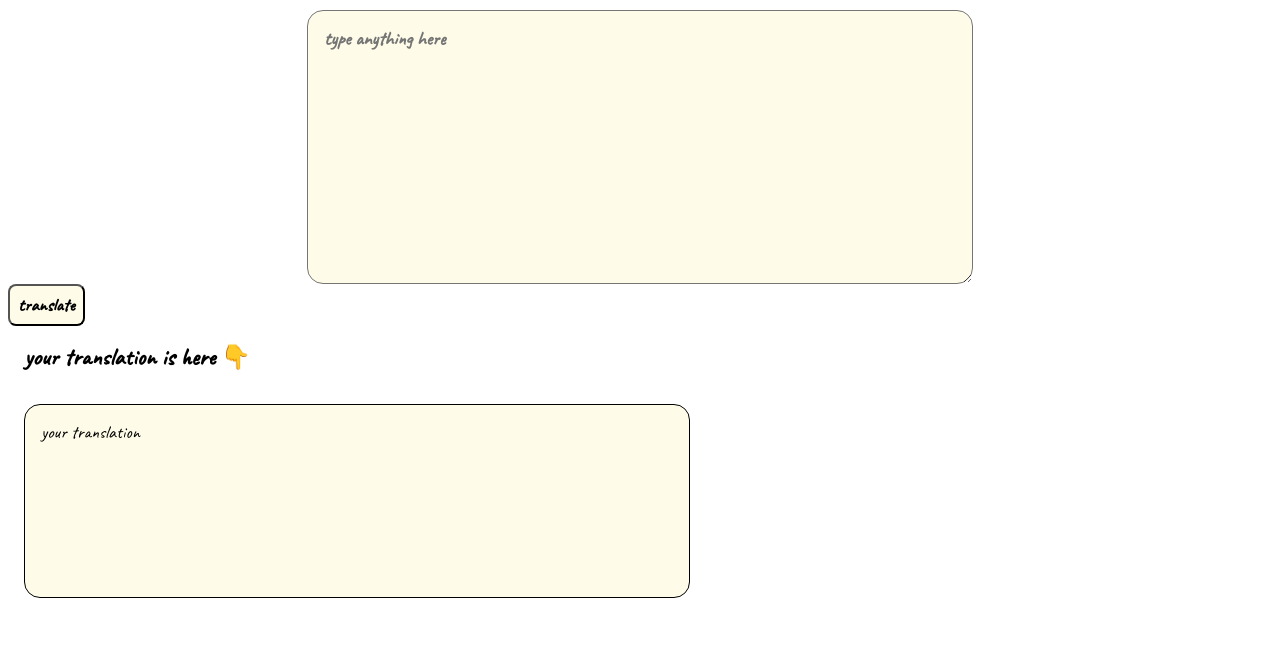
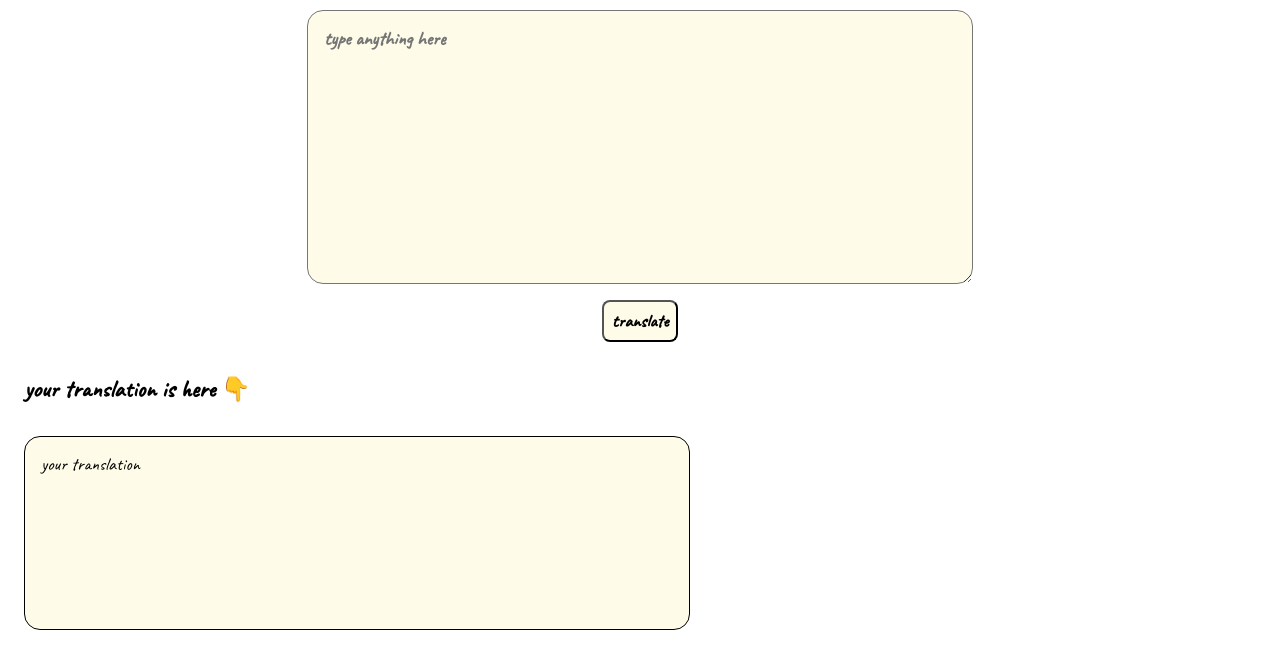
Before and after one commit to Anshul07kalra/banana-speak, a plain HTML site: page index.html in a window 1280 px wide. Shown: the part 95-764 px from the top of the page. Drawn offline with Linux system fonts and the light colour scheme.

Commit message:
change button

```diff
--- a/index.html
+++ b/index.html
@@ -35,7 +35,7 @@
 
     <textarea class="text-area" id="txt-input" placeholder="type anything here"></textarea>
 
-    <button class="button-styl" id="btn-translate">translate</button>
+   <div class="btn">  <button class="button-styl" id="btn-translate">translate</button> </div>
 
     <div class="div-1"> your translation is here 👇</div>
 
--- a/style.css
+++ b/style.css
@@ -46,3 +46,8 @@ body{
     background-color: var(--secondery-color);
     align-self: center;
 }
+
+.btn {
+text-align: center ;
+padding: 1rem;
+}
```
